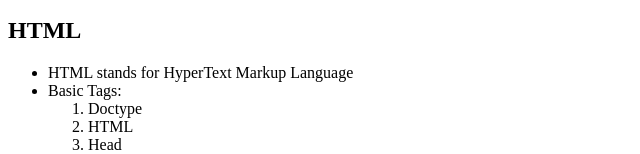
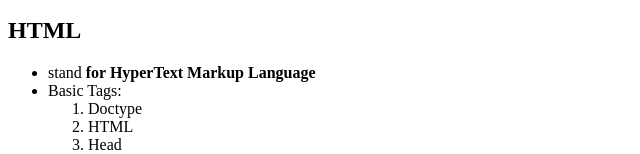
Before and after one commit to maruutard/.gibtub.io, a plain HTML site: page experimentbullets.html in a window 1280 px wide. Shown: the part 155-309 px from the top of the page, without its empty margins (0-640 px from the left). Drawn offline with Linux system fonts and the light colour scheme.

Commit message:
Update experimentbullets.html

```diff
--- a/experimentbullets.html
+++ b/experimentbullets.html
@@ -16,7 +16,7 @@
 
     <h2>HTML</h2>
     <ul>
-        <li>HTML stands for HyperText Markup Language</li>
+        <li>stand <strong> for HyperText Markup Language</strong></li>
         <li>Basic Tags:</li>
         <ol>
             <li>Doctype</li>
```
